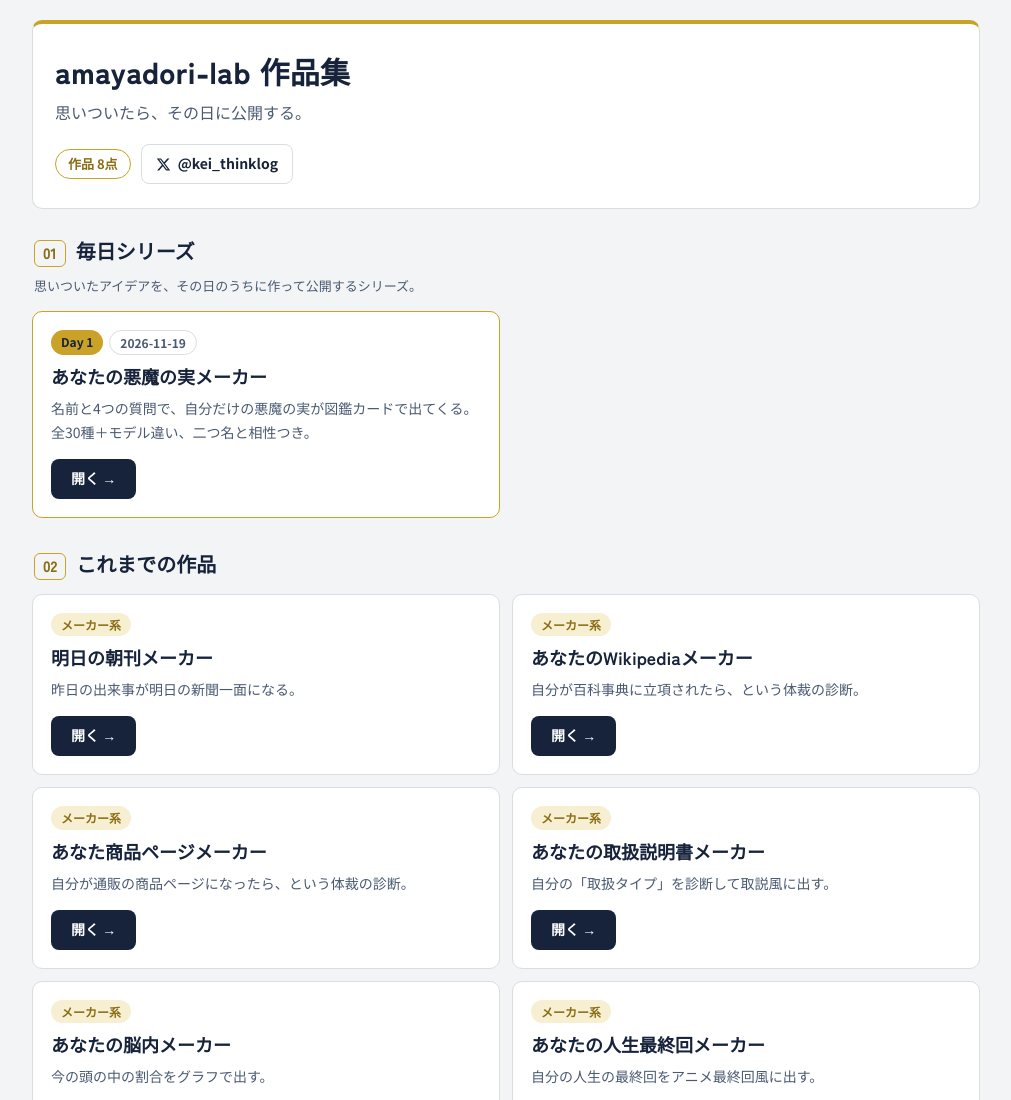
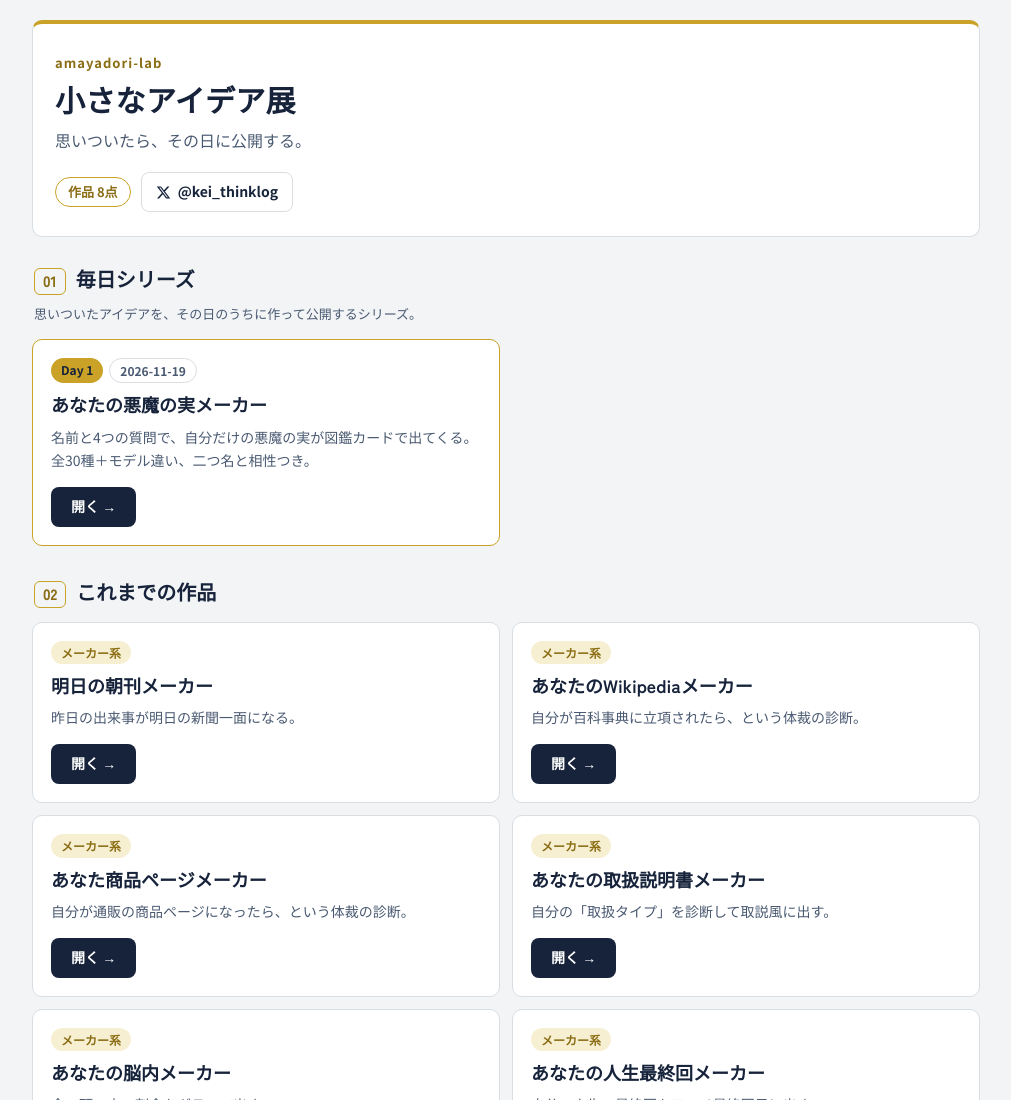
Before and after one commit to amayadori-lab/amayadori-lab.github.io, a plain HTML site: page index.html in a window 1280 px wide. Shown: the top 1100 px of the page, without its empty margins (134-1145 px from the left). Drawn offline with Linux system fonts and the light colour scheme.

Commit message:
Add files via upload

```diff
--- a/index.html
+++ b/index.html
@@ -5,10 +5,10 @@
     <meta name="viewport" content="width=device-width, initial-scale=1, viewport-fit=cover" />
     <meta name="color-scheme" content="light dark" />
     <link rel="icon" href="data:," />
-    <title>amayadori-lab 作品集</title>
+    <title>小さなアイデア展｜amayadori-lab</title>
     <meta name="description" content="思いついたら、その日に公開する。個人開発の作品をまとめたページです。" />
     <meta property="og:type" content="website" />
-    <meta property="og:title" content="amayadori-lab 作品集" />
+    <meta property="og:title" content="小さなアイデア展｜amayadori-lab" />
     <meta property="og:description" content="思いついたら、その日に公開する。個人開発の作品集。" />
     <meta property="og:url" content="https://amayadori-lab.github.io/" />
     <meta property="og:image" content="https://amayadori-lab.github.io/ogp.png" />
@@ -76,6 +76,13 @@
         line-height: 1.3;
         margin: 0 0 8px;
         letter-spacing: 0.01em;
+      }
+      .brand {
+        margin: 0 0 6px;
+        font-size: 13px;
+        font-weight: 700;
+        letter-spacing: 0.08em;
+        color: var(--gold-ink);
       }
       .tagline {
         margin: 0 0 18px;
@@ -249,7 +256,8 @@
 
       <!-- ヘッダー（タイトル・タグラインはここに集約。シリーズ名の差し替えはこのブロック内だけで済む） -->
       <header class="site-header">
-        <h1>amayadori-lab 作品集</h1>
+        <p class="brand">amayadori-lab</p>
+        <h1>小さなアイデア展</h1>
         <p class="tagline">思いついたら、その日に公開する。</p>
         <div class="header-meta">
           <span class="count-pill">作品 8点</span>
```
Also changed, not shown: ogp.png.
